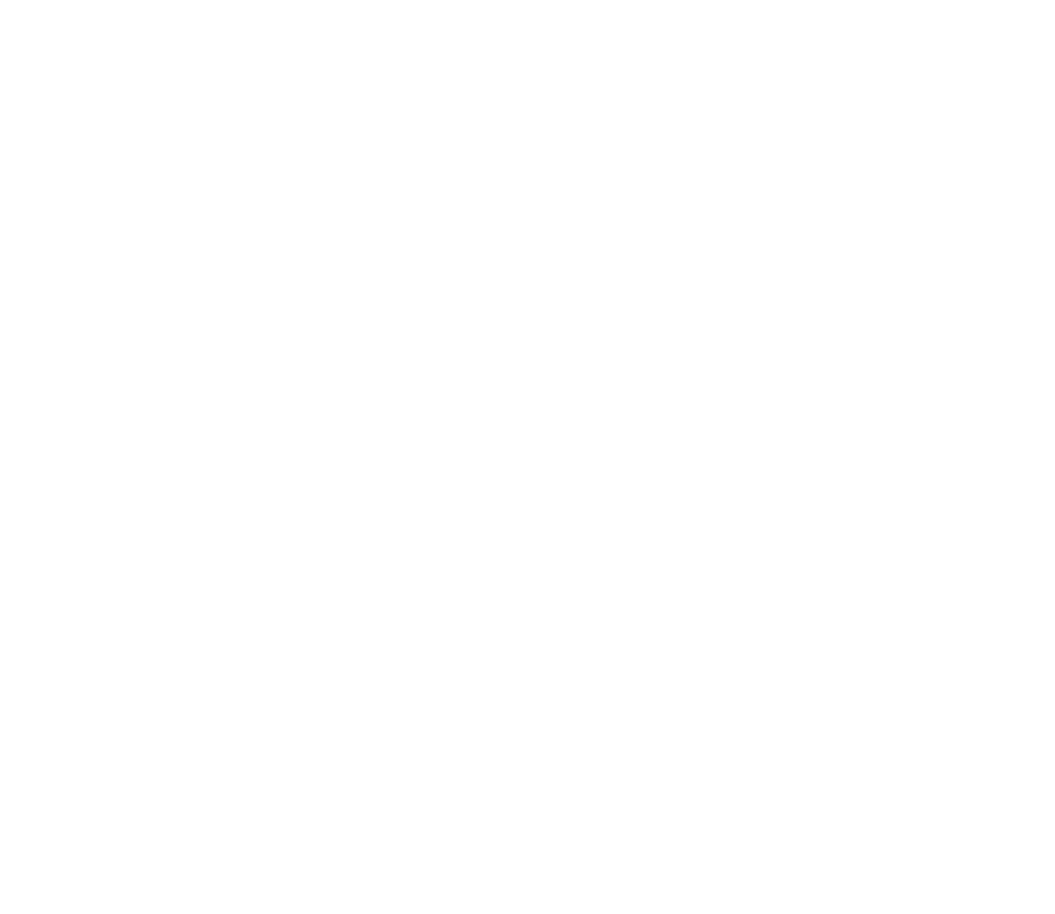
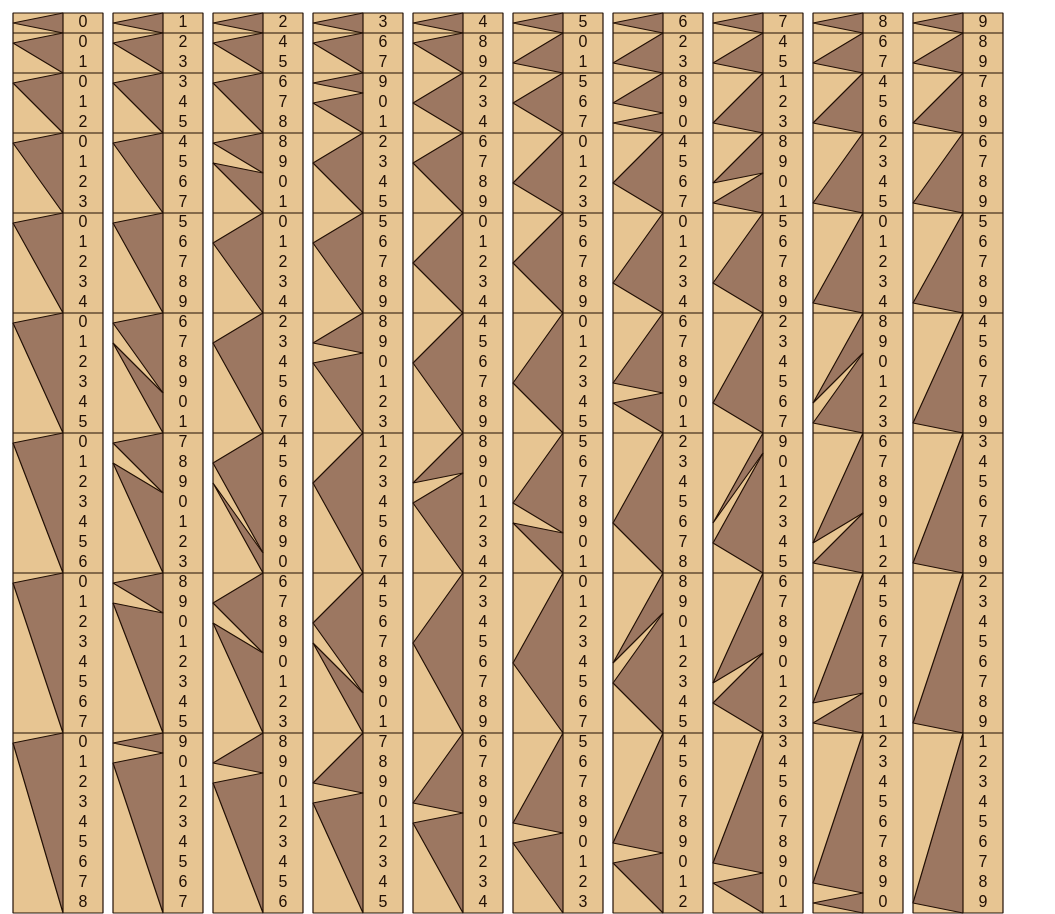
Before and after one commit to SrKomodo/lucas-rulers, a website built with webpack: page src/index.html in a window 1280 px wide. Shown: the whole page, without its empty margins (0-1055 px from the left). Before the commit the page ends 800 px from the top, so only its background shows below. Built offline with nearby package versions, Linux system fonts and the light colour scheme.

Commit message:
Implement basic rendering

```diff
--- a/src/index.html
+++ b/src/index.html
@@ -7,6 +7,6 @@
   <title>Lucas's Rulers</title>
 </head>
 <body>
-
+  <canvas id="canvas" width="1000" height="1000"></canvas>
 </body>
 </html>
--- a/src/index.ts
+++ b/src/index.ts
@@ -1,6 +1,11 @@
 import Ruler from "./modules/ruler";
 
-let ruler;
-for (let i = 0; i < 10; i++) {
-  ruler = new Ruler(i);
-}
+document.addEventListener("DOMContentLoaded", () => {
+  const canvas = document.getElementById("canvas") as HTMLCanvasElement;
+  const ctx = canvas.getContext("2d");
+
+  for (let i = 0; i <= 9; i++) {
+    const ruler = new Ruler(i);
+    ruler.render(ctx, 5 + i * 100, 5);
+  }
+});
--- a/src/modules/ruler.ts
+++ b/src/modules/ruler.ts
@@ -1,3 +1,7 @@
+const rowHeight = 20;
+const digitWidth = 40;
+const triangleWidth = 50;
+
 class Ruler {
   protected numbers: number[][];
   protected triangles: number[][]; // [start, end, result]
@@ -37,10 +41,58 @@ class Ruler {
       this.triangles.push(rowTriangles);
       this.numbers.push(row);
     }
-    console.log(this.numbers);
-    console.log(this.triangles.map((value) => {
-      return value.map((n) => `${n[2]} ${n[0]}\n  ${n[1]}`).join("\n");
-    }).join("\n===\n"));
+  }
+
+  public render(ctx: CanvasRenderingContext2D, x: number, y: number) {
+    let rowI = 0;
+    let digitI = 0;
+
+    // Calculate height beforehand so i can draw the background first
+    const height = this.numbers.map((value) => value.length).reduce((prev, curr) => prev + curr, 0);
+
+    // Setup default styles
+    ctx.lineCap = "butt";
+    ctx.lineJoin = "bevel";
+    ctx.lineWidth = 1.2;
+    ctx.font = "16px Arial";
+    ctx.textAlign = "center";
+    ctx.textBaseline = "middle";
+    ctx.strokeStyle = "#221005";
+
+    // Draw bakcground
+    ctx.fillStyle = "#e7c592";
+    ctx.beginPath();
+    ctx.rect(x, y, triangleWidth + digitWidth, height * rowHeight);
+    ctx.fill();
+    ctx.stroke();
+
+    for (const row of this.numbers) {
+      // Draw triangles
+      ctx.fillStyle = "#9c7761";
+      for (const triangle of this.triangles[rowI]) {
+        ctx.beginPath();
+        ctx.moveTo(x + triangleWidth, y + digitI * rowHeight + triangle[0] * rowHeight);
+        ctx.lineTo(x + triangleWidth, y + digitI * rowHeight + triangle[1] * rowHeight + rowHeight);
+        ctx.lineTo(x, y + digitI * rowHeight + triangle[2] * rowHeight + rowHeight / 2);
+        ctx.closePath();
+        ctx.fill();
+        ctx.stroke();
+      }
+      // Draw digits
+      ctx.fillStyle = "#221005";
+      for (const digit of row) {
+        ctx.fillText(digit.toString(), x + triangleWidth + digitWidth / 2, y + digitI * rowHeight + rowHeight / 2);
+        digitI++;
+      }
+      // Draw row separators
+      if (digitI < height) {
+        ctx.beginPath();
+        ctx.moveTo(x, y + digitI * rowHeight);
+        ctx.lineTo(x + triangleWidth + digitWidth, y + digitI * rowHeight);
+        ctx.stroke();
+      }
+      rowI++;
+    }
   }
 }
 
```
